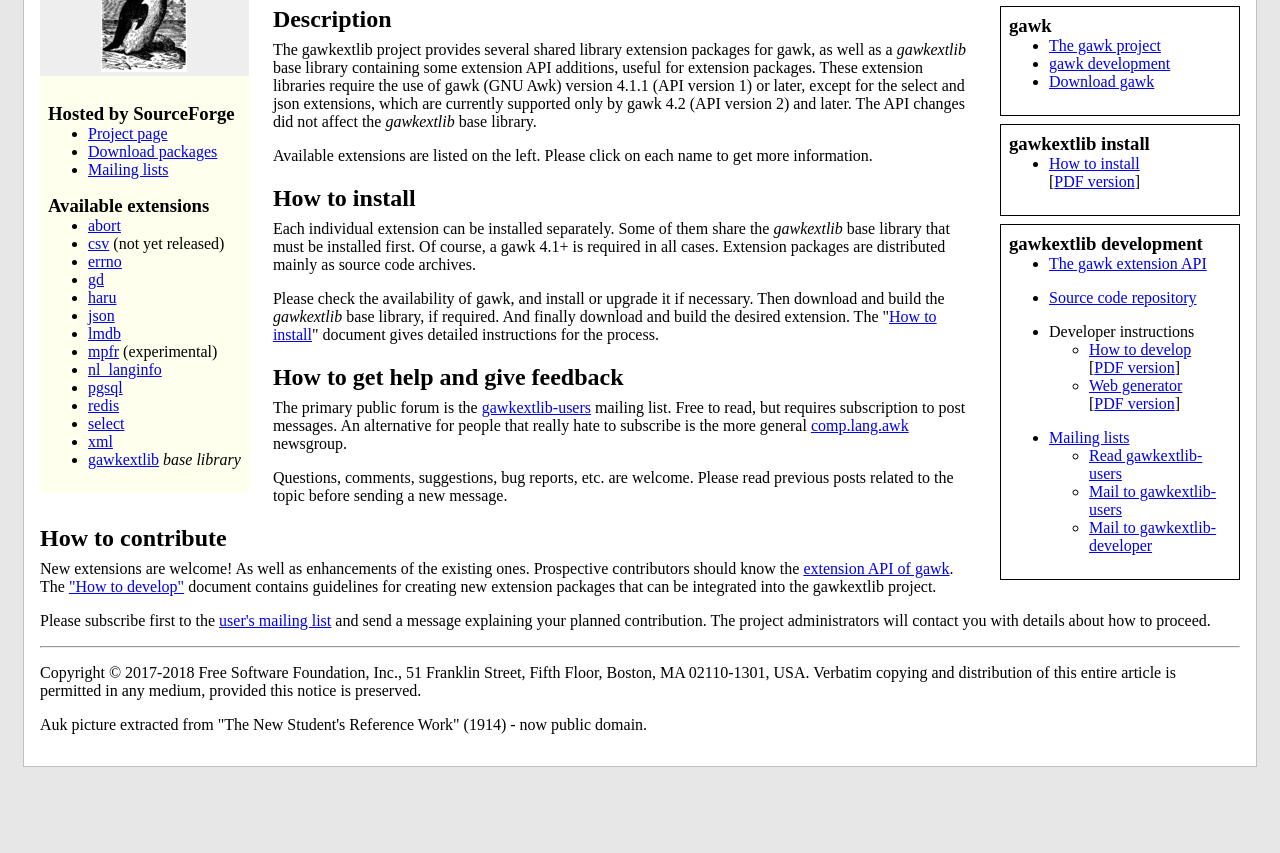
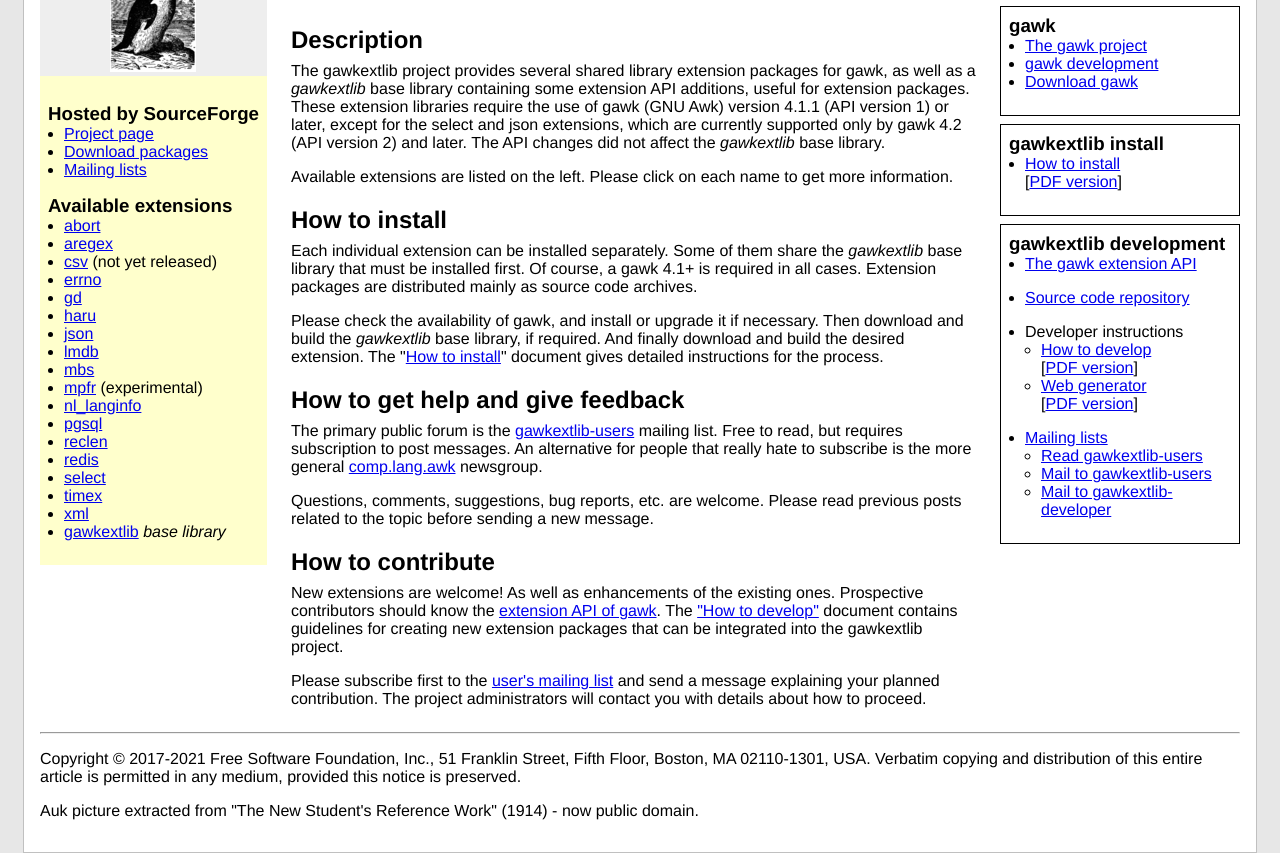
Before and after one commit to RekGRpth/gawkextlib, a plain HTML site: page _web/index.html in a window 1280 px wide. Shown: the part 69-922 px from the top of the page. Before the commit the page ends 836 px from the top, so only its background shows below. Drawn offline with Linux system fonts and the light colour scheme.

Commit message:
Improve web generation machinery

```diff
--- a/_web/gawkextlib.css
+++ b/_web/gawkextlib.css
@@ -5,7 +5,7 @@ div.top {background-color: #eee; text-align: center; margin-top: 0.5em}
 div.fill {margin-top: 0.5em; margin-bottom: 0; padding: 0}
 div.body {display: block}
 div.left {float: left; margin-top: 0; margin-right: 1.5em; max-width: 20%}
-div.navbar {background-color: #ffe; margin-top: 0; padding: 0.5em}
+div.navbar {background-color: #ffc; margin-top: 0; padding: 0.5em}
 div.right {float: right; margin-top: 0; margin-left: 1.5em; margin-right: 0; max-width: 20%}
 div.extra {border: thin solid black; background-color: white; margin-bottom: 0.5em; padding: 0.5em}
 div.fill+div.extra {margin-top: 0}
@@ -19,6 +19,7 @@ p.version {text-align: center}
 /* general */
 h2, h3 {margin-bottom: 0}
 h2+p, h3+p {margin-top: 0.5em}
+pre, code {font-size: 120%}
 
 /* from GNU style.css */
 html { background-color: #e7e7e7; }
@@ -28,6 +29,7 @@ body {
    padding: .5em 1em 1em 1em;
    background-color: white;
    border: .1em solid #c0c0c0;
+   font-family: Helvetica, Arial, sans-serif;
 }
 pre {
    padding: .8em 1.2em;
@@ -38,3 +40,7 @@ pre {
    border: 1px solid #d4cbb6;
    background-color: #f2efe4;
 }
+ul {
+   margin-left: 0;
+   padding-left: 1em;
+}
--- a/_web/index.html
+++ b/_web/index.html
@@ -20,17 +20,21 @@
         lists</a></li>
       </ul><h3 style="margin-top: 0">Available extensions</h3><ul>
         <li><a href="abort/abort.html">abort</a></li>
+        <li><a href="aregex/aregex.html">aregex</a></li>
         <li><a href="csv/csv.html">csv</a> (not yet released)</li>
         <li><a href="errno/errno.html">errno</a></li>
         <li><a href="gd/gd.html">gd</a></li>
         <li><a href="haru/haru.html">haru</a></li>
         <li><a href="json/json.html">json</a></li>
         <li><a href="lmdb/lmdb.html">lmdb</a></li>
+        <li><a href="mbs/mbs.html">mbs</a></li>
         <li><a href="mpfr/mpfr.html">mpfr</a> (experimental)</li>
         <li><a href="nl_langinfo/nl_langinfo.html">nl_langinfo</a></li>
         <li><a href="pgsql/pgsql.html">pgsql</a></li>
+        <li><a href="reclen/reclen.html">reclen</a></li>
         <li><a href="redis/redis.html">redis</a></li>
         <li><a href="select/select.html">select</a></li>
+        <li><a href="timex/timex.html">timex</a></li>
         <li><a href="xml/xml.html">xml</a></li>
         <li><a href="lib/lib.html">gawkextlib</a> <i>base library</i></li>
       </ul></div></div>
@@ -73,7 +77,7 @@
           </ul></li>
       </ul></div></div>
     <div class="top"><h1>gawkextlib: Gawk extensions library</h1></div>
-    <div class="body" style="display: block"><h2>Description</h2><p>The
+    <div class="body" style="display: table-cell"><h2>Description</h2><p>The
     gawkextlib project provides several shared library extension packages for
     gawk, as well as a <i>gawkextlib</i> base library containing some
     extension API additions, useful for extension packages. These extension
@@ -108,7 +112,7 @@
     list</a> and send a message explaining your planned contribution. The
     project administrators will contact you with details about how to
     proceed.</p></div>
-    <div class="bottom"><hr /><p>Copyright © 2017-2018 Free Software
+    <div class="bottom"><hr /><p>Copyright © 2017-2021 Free Software
     Foundation, Inc., 51 Franklin Street, Fifth Floor, Boston, MA 02110-1301,
     USA. Verbatim copying and distribution of this entire article is permitted
     in any medium, provided this notice is preserved.</p><p>Auk picture
```
Also changed, not shown: _web/template.html (+6 -3 lines), 7 other files.
